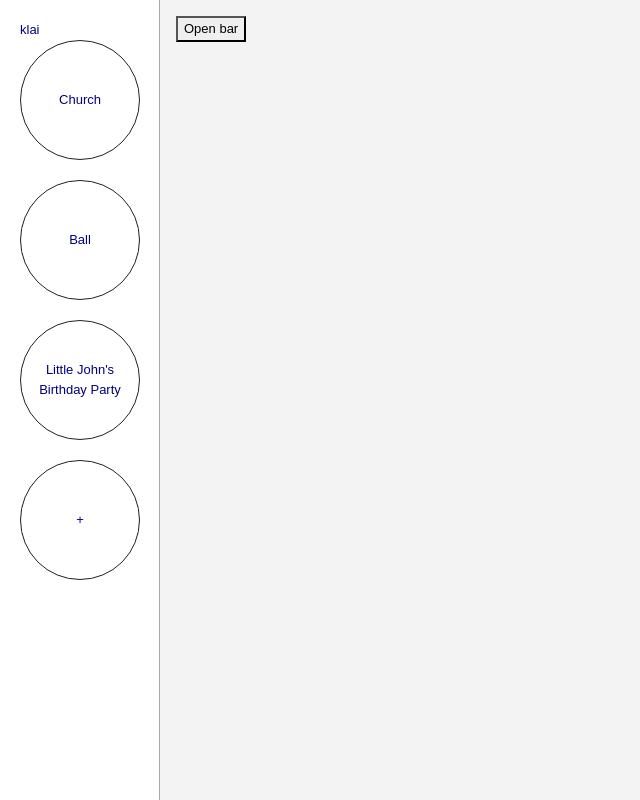
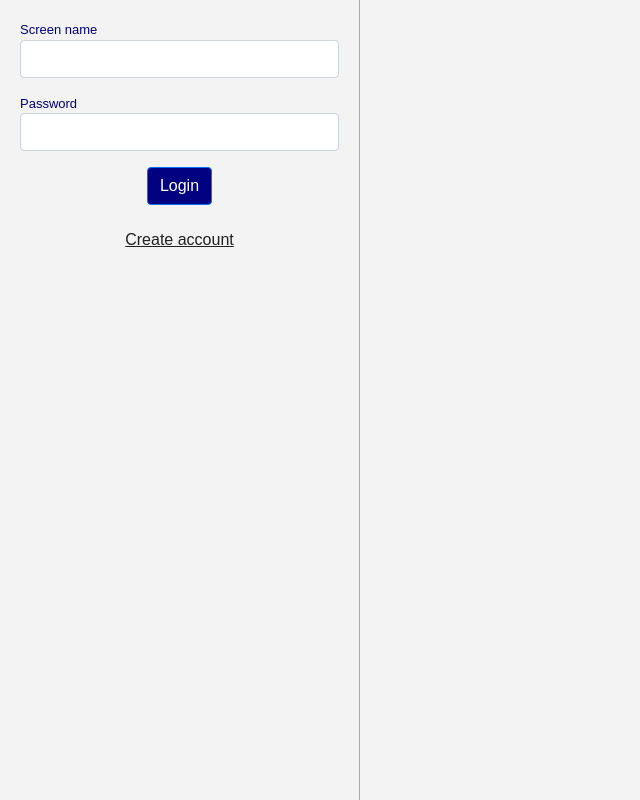
Before and after one commit to klnyc/WeOut, a React (Create React App) app: page / in a window 1280 px wide. Shown: the whole page, without its empty margins (0-640 px from the left). Built offline with nearby package versions, Linux system fonts and the light colour scheme.

Commit message:
Implement signOutUser

```diff
--- a/src/App.js
+++ b/src/App.js
@@ -3,17 +3,19 @@ import "./styles/App.scss";
 import { Login } from "./pages/Login";
 import { Home } from "./pages/Home";
 
+// const mock = {
+//   screenName: "klai",
+//   circles: ["Church", "Ball", "Little John's Birthday Party"],
+// }
+
 const App = () => {
-  const [user, setUser] = useState({
-    screenName: "klai",
-    circles: ["Church", "Ball", "Little John's Birthday Party"],
-  });
+  const [user, setUser] = useState();
 
   const renderApp = () => {
     if (!user) {
       return <Login setUser={setUser} />;
     } else {
-      return <Home user={user} />;
+      return <Home user={user} setUser={setUser} />;
     }
   };
 
--- a/src/components/CircleBar.js
+++ b/src/components/CircleBar.js
@@ -1,17 +1,23 @@
 import "../styles/CircleBar.scss";
+import { signOutUser } from "../services";
 
-export const CircleBar = ({ user, showCircleBar }) => {
+export const CircleBar = ({ user, showCircleBar, setUser }) => {
+  const handleSignOut = async () => {
+    await signOutUser();
+    setUser();
+  };
+
   return (
     <div>
       <div
         className={`offcanvas offcanvas-start circleBar--panel ${
           showCircleBar && "show"
         }`}
-        tabindex="-1"
       >
         <div>{user.screenName}</div>
         <div>
-          {user.circles.map((circleName) => {
+          {user.circles.length &&
+            user.circles.map((circleName) => {
               return (
                 <div key={circleName} className="circleBar--circle">
                   {circleName}
@@ -19,6 +25,13 @@ export const CircleBar = ({ user, showCircleBar }) => {
               );
             })}
           <div className="circleBar--circle">+</div>
+          <button
+            type="button"
+            className="btn btn-light"
+            onClick={handleSignOut}
+          >
+            Sign out
+          </button>
         </div>
       </div>
     </div>
--- a/src/pages/Home.js
+++ b/src/pages/Home.js
@@ -2,7 +2,7 @@ import { useState } from "react";
 import { CircleBar } from "../components/CircleBar";
 import { ChatRoom } from "../components/ChatRoom";
 
-export const Home = ({ user }) => {
+export const Home = ({ user, setUser }) => {
   const [showCircleBar, setShowCircleBar] = useState(true);
 
   return (
@@ -11,6 +11,7 @@ export const Home = ({ user }) => {
         user={user}
         showCircleBar={showCircleBar}
         setShowCircleBar={setShowCircleBar}
+        setUser={setUser}
       />
       <ChatRoom
         showCircleBar={showCircleBar}
--- a/src/pages/Login.js
+++ b/src/pages/Login.js
@@ -1,7 +1,7 @@
 import { useState } from "react";
 import "../styles/App.scss";
 import "../styles/Login.scss";
-import { authenticateUser, createUser } from "../services";
+import { authenticateUser, createUser, getUser } from "../services";
 
 export const Login = ({ setUser }) => {
   const [credentials, setCredentials] = useState({
@@ -19,9 +19,16 @@ export const Login = ({ setUser }) => {
     event.preventDefault();
 
     try {
-      const user = loginState
-        ? await authenticateUser(credentials.screenName, credentials.password)
-        : await createUser(credentials.screenName, credentials.password);
+      let user;
+      if (loginState) {
+        const response = await authenticateUser(
+          credentials.screenName,
+          credentials.password
+        );
+        user = await getUser(response.displayName);
+      } else {
+        user = await createUser(credentials.screenName, credentials.password);
+      }
       setUser(user);
       setError("");
     } catch (error) {
--- a/src/services/index.js
+++ b/src/services/index.js
@@ -3,6 +3,7 @@ import {
   signInWithEmailAndPassword,
   createUserWithEmailAndPassword,
   updateProfile,
+  signOut,
 } from "firebase/auth";
 import { doc, setDoc, getDoc } from "firebase/firestore";
 
@@ -17,8 +18,16 @@ export const authenticateUser = async (screenName, password) => {
       email,
       password
     );
-    const user = await getDoc(doc(firestore, USERS, response.user.displayName));
-    return user;
+    return response.user;
+  } catch (error) {
+    throw Error(error);
+  }
+};
+
+export const getUser = async (screenName) => {
+  try {
+    const user = await getDoc(doc(firestore, USERS, screenName));
+    return user.data();
   } catch (error) {
     throw Error(error);
   }
@@ -41,3 +50,13 @@ export const createUser = async (screenName, password) => {
     throw Error(error);
   }
 };
+
+export const signOutUser = async () => {
+  try {
+    await signOut(firebaseAuth);
+  } catch (error) {
+    throw Error(error);
+  }
+};
+
+export const getSessionUserId = () => {};
```
Lines whose indentation alone changed are shown as unchanged.
